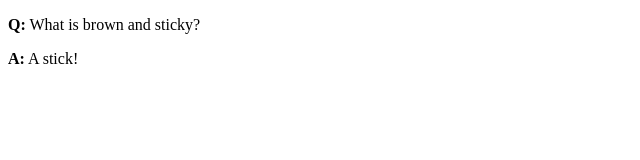
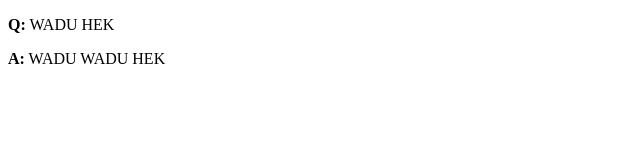
Before and after one commit to BigMiniFridge/OGDEMO, a plain HTML site: page index.html in a window 1280 px wide. Shown: the whole page, without its empty margins (0-640 px from the left). Drawn offline with Linux system fonts and the light colour scheme.

Commit message:
edited index

```diff
--- a/index.html
+++ b/index.html
@@ -4,6 +4,6 @@
         <title>Dad Jokes, Anyone?
         </title>
     </head>
-    <p><strong>Q:</strong> What is brown and sticky? </p>
-    <p><strong>A:</strong> A stick!</p>
+    <p><strong>Q:</strong> WADU HEK </p>
+    <p><strong>A:</strong> WADU WADU HEK</p>
 </html>
```
